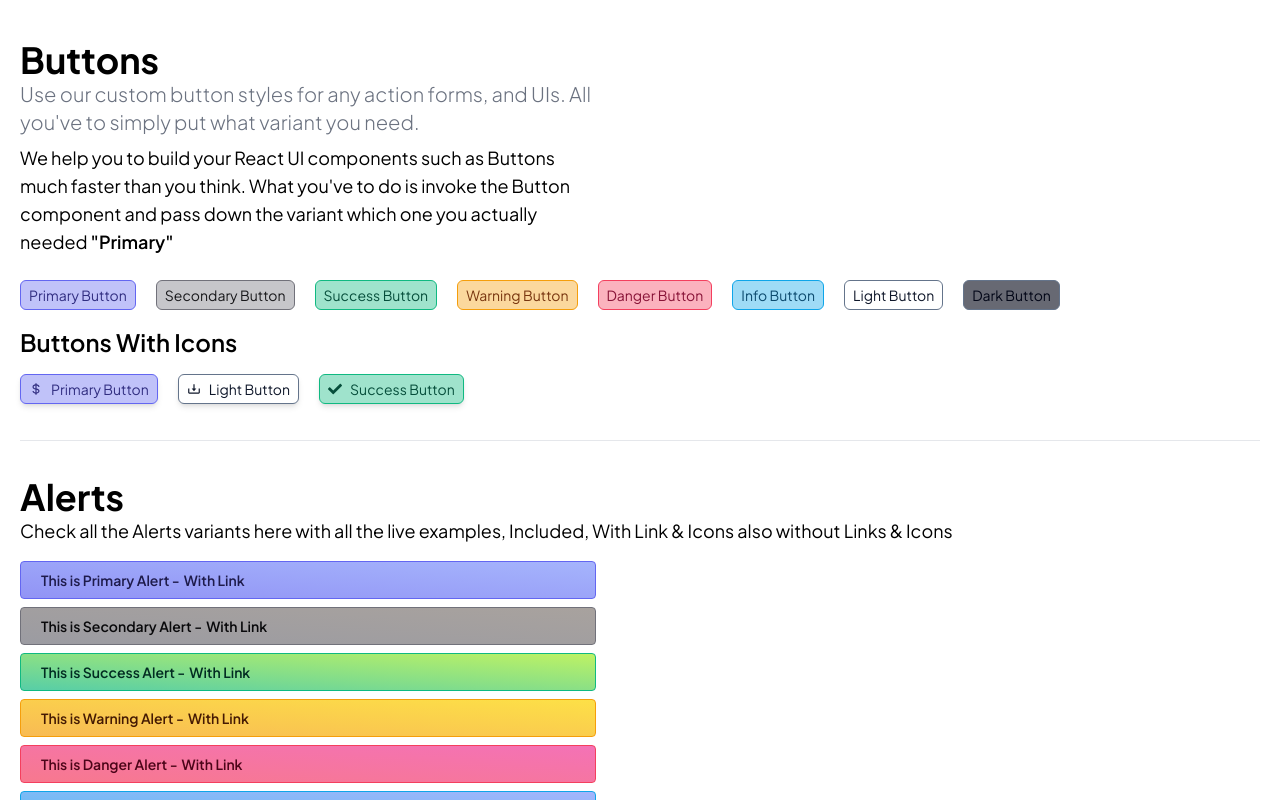
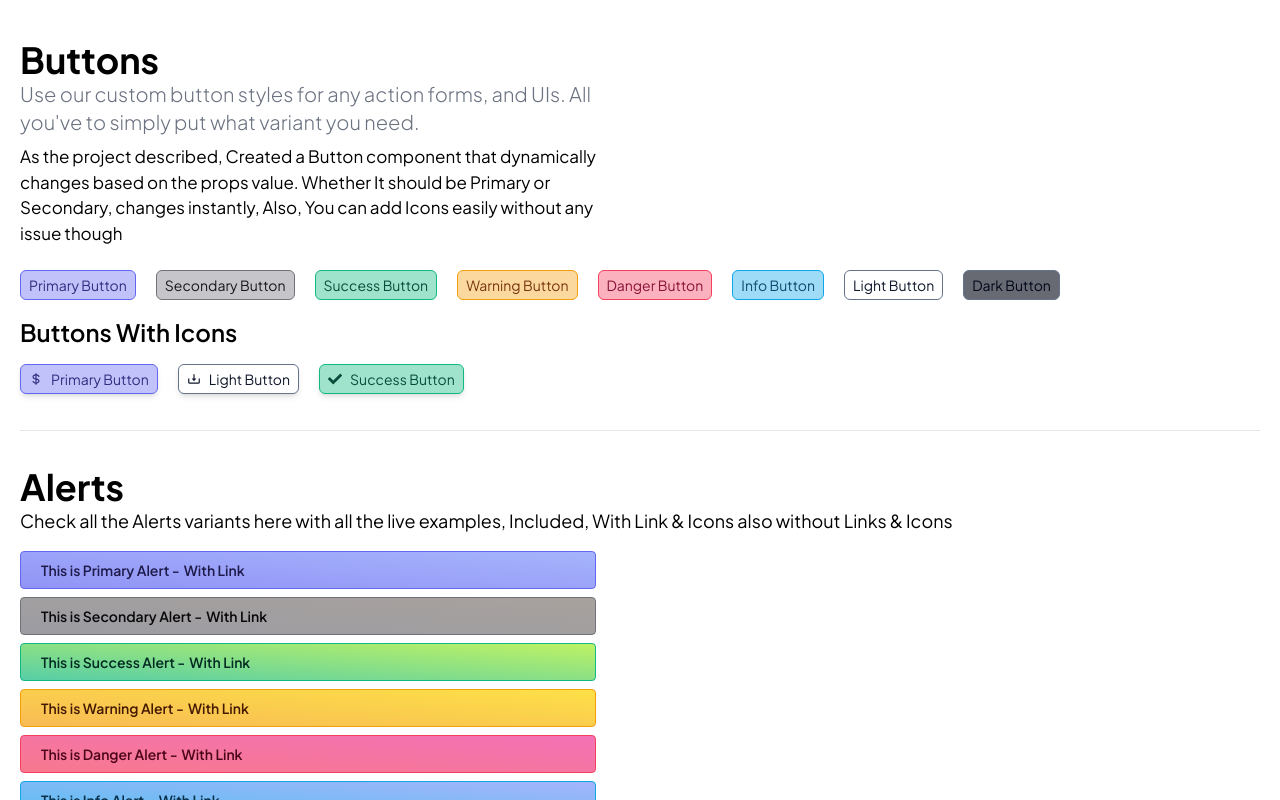
Before and after one commit to mshajid/cyberdude-challenges, a React (Vite) app in the folder javascript/03-react-js/05-components-props/: page / in a window 1280 px wide. Shown: the top 800 px of the page. Built offline with nearby package versions, Linux system fonts and the light colour scheme.

Commit message:
feat: added a layout wrapper to clean App comp

```diff
--- a/javascript/03-react-js/05-components-props/src/App.jsx
+++ b/javascript/03-react-js/05-components-props/src/App.jsx
@@ -1,6 +1,4 @@
-import Button from "./Components/Button";
-import { BiDollar, BiUpsideDown } from "react-icons/bi";
-import { BiDownload } from "react-icons/bi";
+import { BiUpsideDown } from "react-icons/bi";
 import { FaCheck } from "react-icons/fa";
 import Alert from "./Components/Alert";
 import Cards from "./Components/Cards";
@@ -8,42 +6,13 @@ import CardImage from "./Components/CardsImage";
 import CardBody from "./Components/CardsBody";
 import CardsButton from "./Components/CardsButton";
 import ButtonHeader from "./Layouts/ButtonHeader";
+import ButtonsWrapper from "./Layouts/ButtonsWrapper";
 
 const App = () => {
   return (
     <div className="px-5 flex flex-col gap-y-4">
       <ButtonHeader />
-      <div className="flex gap-x-5">
-        <Button variant="Primary" />
-        <Button variant="Secondary" />
-        <Button variant="Success" />
-        <Button variant="Warning" />
-        <Button variant="Danger" />
-        <Button variant="Info" />
-        <Button variant="Light" />
-        <Button variant="Dark" />
-      </div>
-      <h2 className="font-semibold text-2xl">Buttons With Icons</h2>
-      <div className="flex gap-x-5">
-        <Button
-          className={"flex shadow-md items-center gap-x-2"}
-          variant="Primary"
-        >
-          <BiDollar />
-        </Button>
-        <Button
-          className={"flex shadow-md items-center gap-x-2"}
-          variant="Light"
-        >
-          <BiDownload />
-        </Button>
-        <Button
-          className={"flex shadow-md items-center gap-x-2"}
-          variant="Success"
-        >
-          <FaCheck />
-        </Button>
-      </div>
+      <ButtonsWrapper />
       <hr className="my-5" />
       <div>
         <h2 className="font-bold text-4xl">Alerts</h2>
--- a/javascript/03-react-js/05-components-props/src/Layouts/ButtonHeader.jsx
+++ b/javascript/03-react-js/05-components-props/src/Layouts/ButtonHeader.jsx
@@ -5,8 +5,8 @@ const ButtonHeader = () => {
       <span className="text-xl font-light my-2 text-gray-500">
         Use our custom button styles for any action forms, and UIs. All you've to simply put what variant you need.
       </span>
-      <div className="text-lg my-2">
-        <span>We help you to build your React UI components such as Buttons much faster than you think. What you've to do is invoke the Button component and pass down the variant which one you actually needed <span className="font-semibold">"Primary"</span></span>
+      <div className="text-[17px] my-2">
+        <span>As the project described, Created a Button component that dynamically changes based on the props value. Whether It should be Primary or Secondary, changes instantly, Also, You can add Icons easily without any issue though</span>
       </div>
     </div>
   );
--- /dev/null
+++ b/javascript/03-react-js/05-components-props/src/Layouts/ButtonsWrapper.jsx
@@ -0,0 +1,44 @@
+import Button from "../Components/Button";
+import { BiDollar, BiUpsideDown } from "react-icons/bi";
+import { BiDownload } from "react-icons/bi";
+import { FaCheck } from "react-icons/fa";
+
+const ButtonsWrapper = () => {
+  return (
+    <>
+      <div className="flex gap-x-5">
+        <Button variant="Primary" />
+        <Button variant="Secondary" />
+        <Button variant="Success" />
+        <Button variant="Warning" />
+        <Button variant="Danger" />
+        <Button variant="Info" />
+        <Button variant="Light" />
+        <Button variant="Dark" />
+      </div>
+      <h2 className="font-semibold text-2xl">Buttons With Icons</h2>
+      <div className="flex gap-x-5">
+        <Button
+          className={"flex shadow-md items-center gap-x-2"}
+          variant="Primary"
+        >
+          <BiDollar />
+        </Button>
+        <Button
+          className={"flex shadow-md items-center gap-x-2"}
+          variant="Light"
+        >
+          <BiDownload />
+        </Button>
+        <Button
+          className={"flex shadow-md items-center gap-x-2"}
+          variant="Success"
+        >
+          <FaCheck />
+        </Button>
+      </div>
+    </>
+  );
+};
+
+export default ButtonsWrapper;
```
